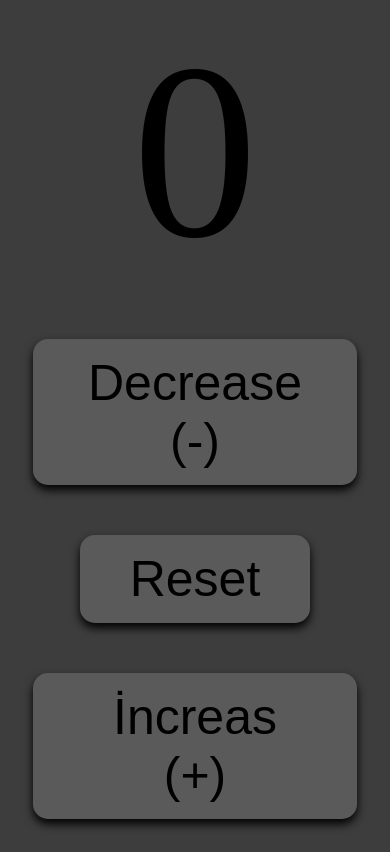
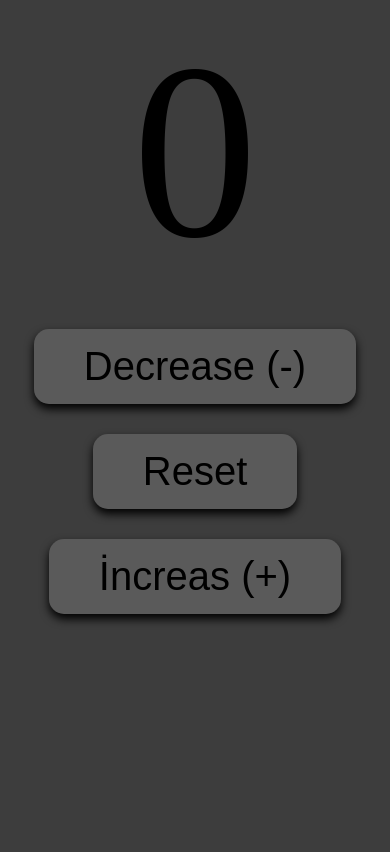
Before and after one commit to ismailmertkarasolak/Counter, a plain HTML site: page index.html in a window 390 px wide. Drawn offline with Linux system fonts and the light colour scheme.

Commit message:
Update stayle.css

```diff
--- a/stayle.css
+++ b/stayle.css
@@ -83,3 +83,12 @@ button{
     border-radius: 99px;
     opacity: 0.5;
 }
+
+@media only screen and (max-width: 400px){
+    button{
+        font-size: 40px;
+        margin: 15px;
+    }
+
+
+}
```
